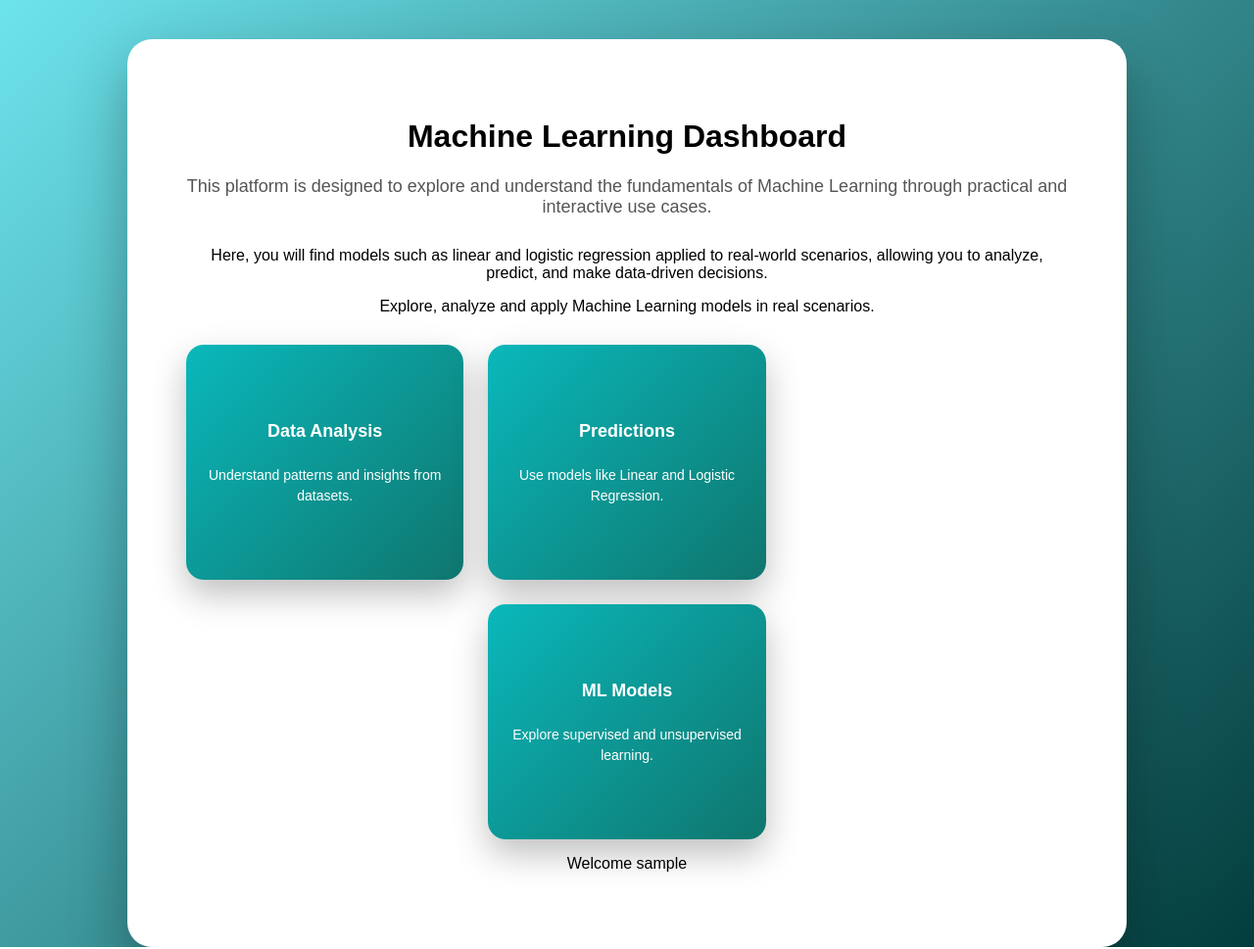
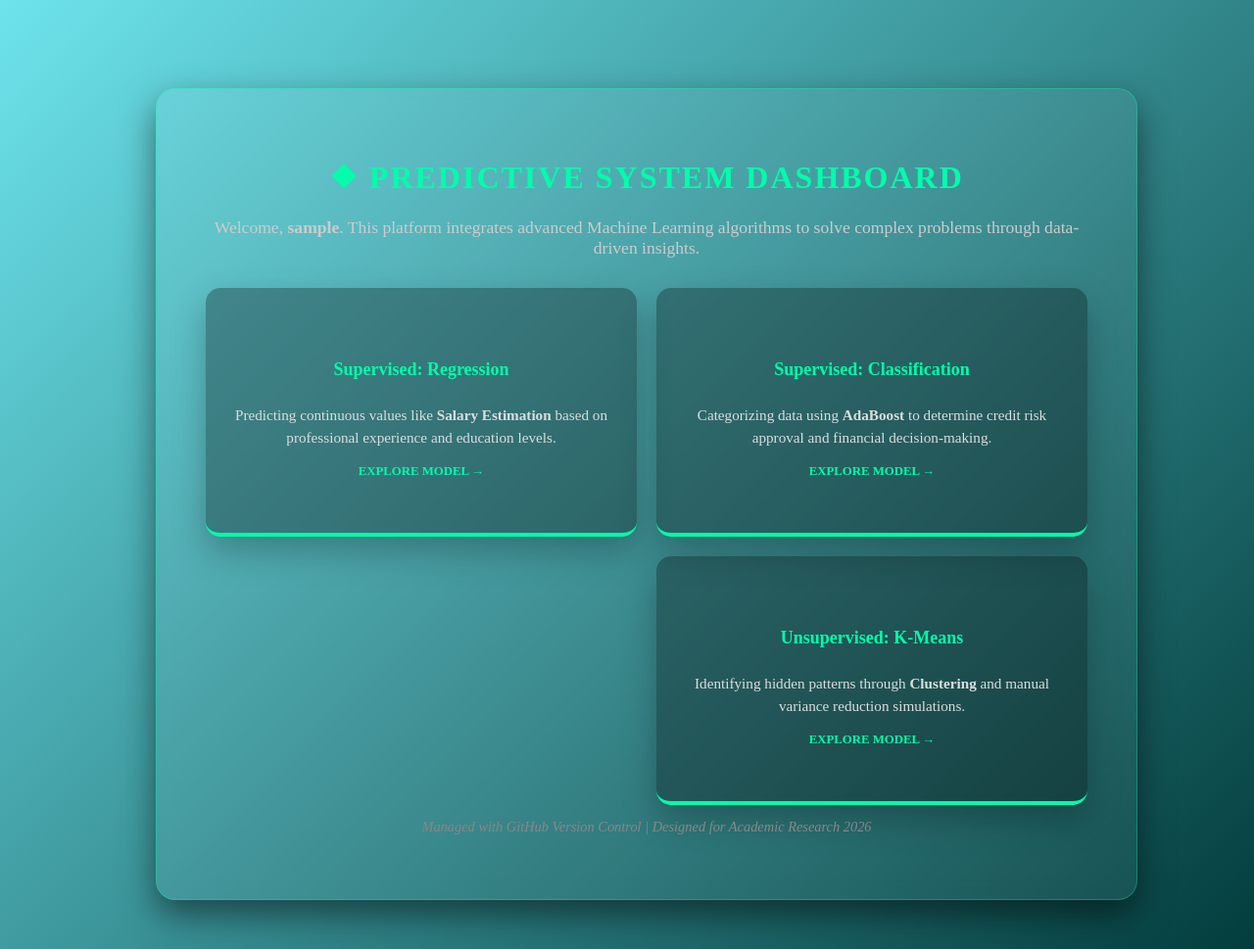
Before and after one commit to KAHS1299/sistema-predictivo-academico, a Flask app: page /dashboard in a window 1280 px wide. Shown: the part 80-1049 px from the top of the page at 98% size. Run offline with Flask 3, Linux system fonts and the light colour scheme; the visitor is signed in with stand-in values (Sample User, id 1).

Commit message:
branch main

```diff
--- a/templates/dashboard.html
+++ b/templates/dashboard.html
@@ -1,44 +1,43 @@
 {% extends "base.html" %}
 
 {% block content %}
+<div class="dashboard-container" style="padding: 50px 20px; font-family: 'Times New Roman', serif;">
+    <div class="dashboard-card" style="max-width: 900px; margin: 0 auto; background: rgba(255, 255, 255, 0.05); backdrop-filter: blur(10px); border-radius: 20px; border: 1px solid rgba(0, 255, 170, 0.3); padding: 50px; color: white; box-shadow: 0 15px 35px rgba(0,0,0,0.5);">
 
-<div class="dashboard-container">
-    <div class="dashboard-card">
+        <h1 class="fw-bold text-center" style="color: #00ffaa; letter-spacing: 2px;">❖ PREDICTIVE SYSTEM DASHBOARD</h1>
 
-        <h1>Machine Learning Dashboard</h1>
-
-        <p class="subtitle">
-            This platform is designed to explore and understand the fundamentals of Machine Learning through practical and interactive use cases.
-            </p>
-            Here, you will find models such as linear and logistic regression applied to real-world scenarios, allowing you to analyze, predict, and make data-driven decisions.
-            </p>
-            Explore, analyze and apply Machine Learning models in real scenarios.
+        <p class="text-center mt-3 mb-5" style="font-size: 1.1rem; color: #ccc;">
+            Welcome, <b>{{ user }}</b>. This platform integrates advanced Machine Learning algorithms to solve complex problems through data-driven insights.
         </p>
 
-        <div class="features">
+        <div class="features" style="display: grid; grid-template-columns: repeat(auto-fit, minmax(250px, 1fr)); gap: 20px;">
 
-            <div class="feature-box">
-                <h3>Data Analysis</h3>
-                <p>Understand patterns and insights from datasets.</p>
+            <div class="feature-box" style="background: rgba(0, 0, 0, 0.3); padding: 25px; border-radius: 15px; border-bottom: 4px solid #00ffaa;">
+                <h3 style="color: #00ffaa;">Supervised: Regression</h3>
+                <p style="font-size: 0.95rem; color: #ddd;">Predicting continuous values like <b>Salary Estimation</b> based on professional experience and education levels.</p>
+                <a href="/linear_explanation" style="color: #00ffaa; text-decoration: none; font-size: 0.8rem; font-weight: bold;">EXPLORE MODEL →</a>
             </div>
 
-            <div class="feature-box">
-                <h3> Predictions</h3>
-                <p>Use models like Linear and Logistic Regression.</p>
+            <div class="feature-box" style="background: rgba(0, 0, 0, 0.3); padding: 25px; border-radius: 15px; border-bottom: 4px solid #00ffaa;">
+                <h3 style="color: #00ffaa;">Supervised: Classification</h3>
+                <p style="font-size: 0.95rem; color: #ddd;">Categorizing data using <b>AdaBoost</b> to determine credit risk approval and financial decision-making.</p>
+                <a href="/classification_explanation" style="color: #00ffaa; text-decoration: none; font-size: 0.8rem; font-weight: bold;">EXPLORE MODEL →</a>
             </div>
 
-            <div class="feature-box">
-                <h3>ML Models</h3>
-                <p>Explore supervised and unsupervised learning.</p>
+            <div class="feature-box" style="background: rgba(0, 0, 0, 0.3); padding: 25px; border-radius: 15px; border-bottom: 4px solid #00ffaa;">
+                <h3 style="color: #00ffaa;">Unsupervised: K-Means</h3>
+                <p style="font-size: 0.95rem; color: #ddd;">Identifying hidden patterns through <b>Clustering</b> and manual variance reduction simulations.</p>
+                <a href="/unsupervised_basics" style="color: #00ffaa; text-decoration: none; font-size: 0.8rem; font-weight: bold;">EXPLORE MODEL →</a>
             </div>
 
         </div>
 
-        <div class="welcome-user">
-            <p>Welcome {{ user }} </p>
+        <div class="text-center mt-5">
+            <p style="font-style: italic; color: #888; font-size: 0.9rem;">
+                Managed with GitHub Version Control | Designed for Academic Research 2026
+            </p>
         </div>
 
     </div>
 </div>
-
 {% endblock %}
```
